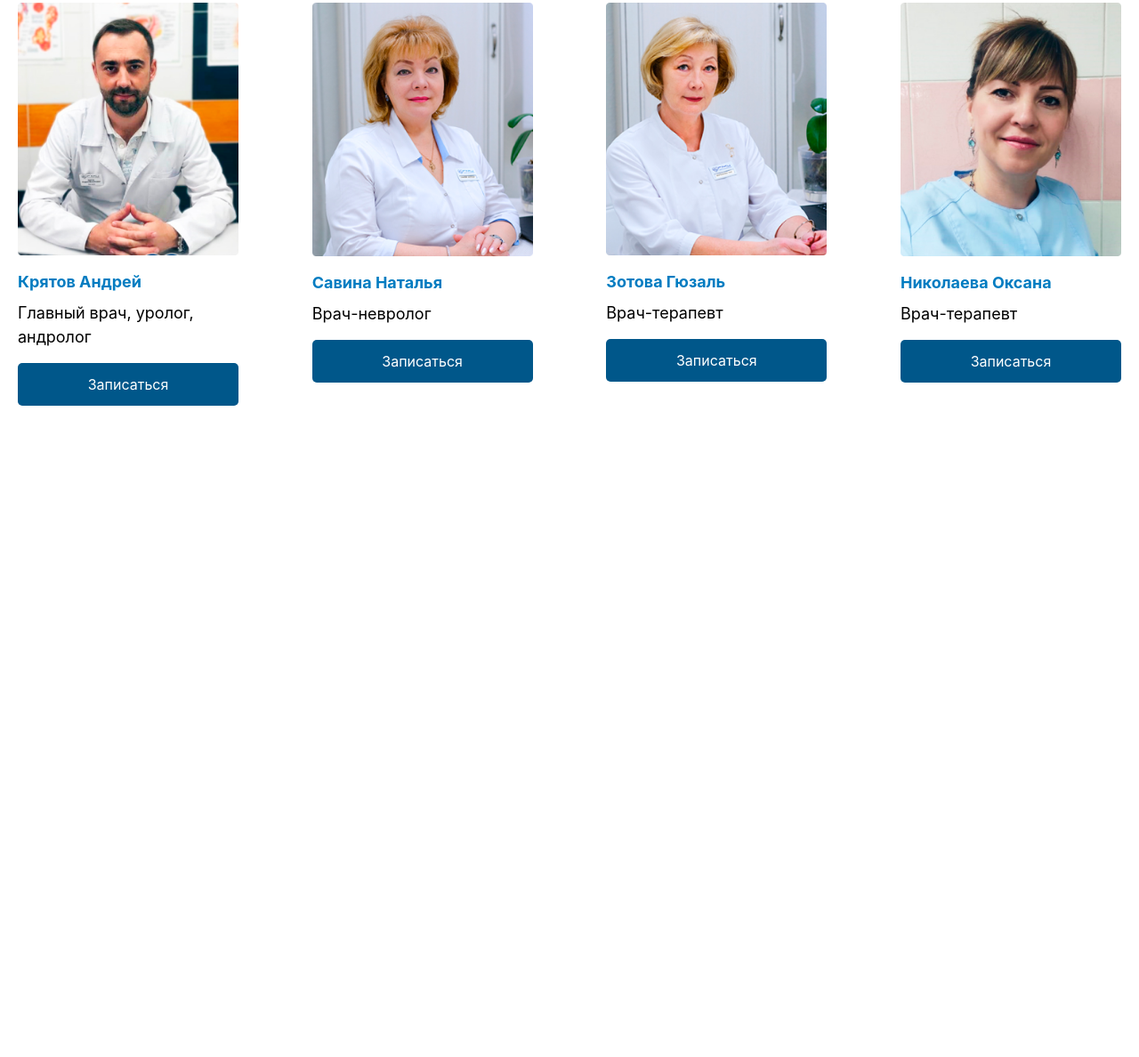
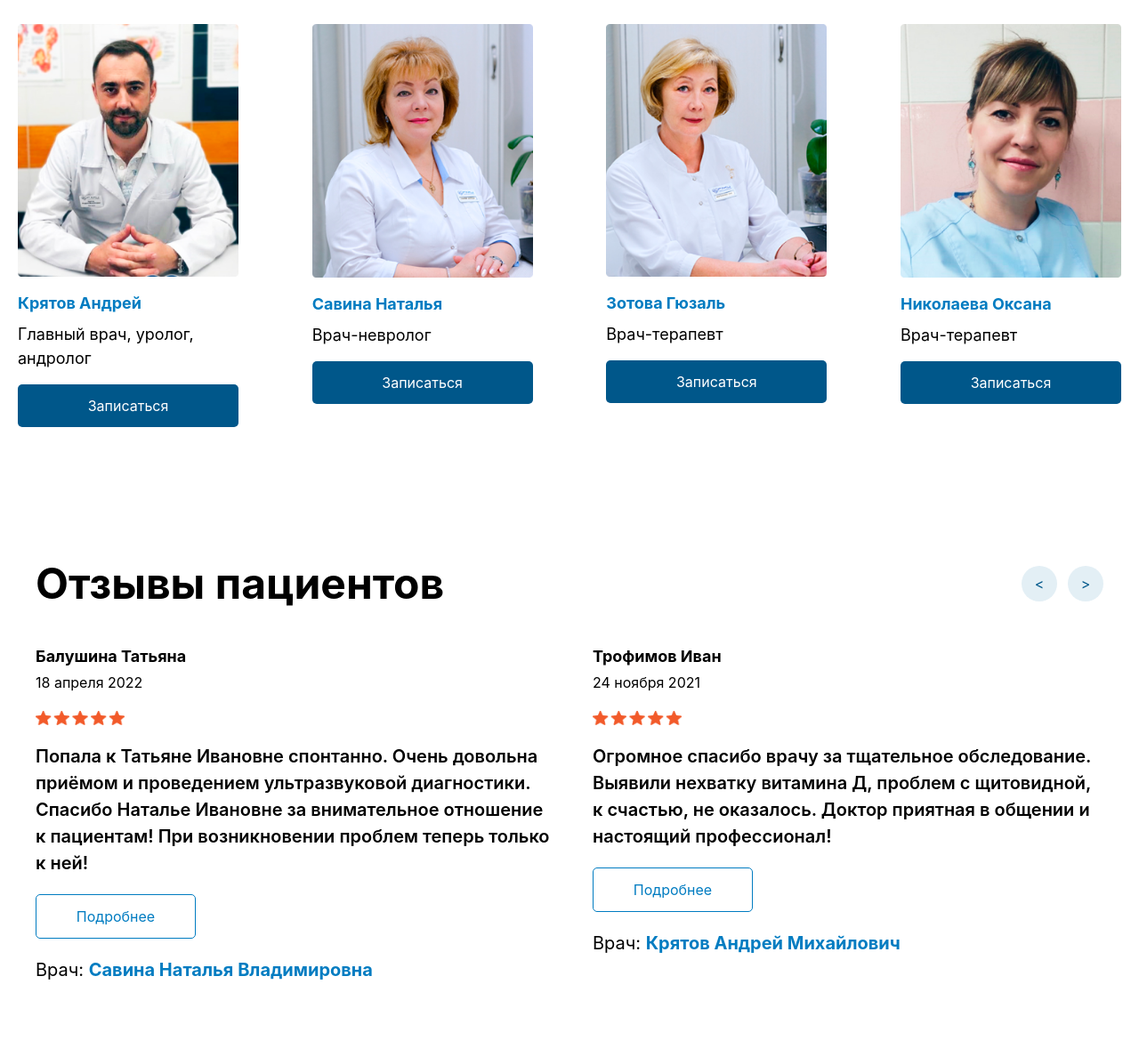
Before and after one commit to Abdulbotin/Exam, a website: page src/Magamed/index.html in a window 1280 px wide. Shown: the part 2343-3531 px from the top of the page at 89% size. Before the commit the page ends 2859 px from the top, so only its background shows below. Drawn offline with nearby package versions, Linux system fonts and the light colour scheme; files that its build step writes are made by us from their sources.

Commit message:
fourth section

```diff
--- a/src/Magamed/index.html
+++ b/src/Magamed/index.html
@@ -241,7 +241,7 @@
         <!-- Section three -->
         <section class="max-w-360 mx-auto p-5 my-10">
             <div class="flex justify-between lg:items-center mb-8 lg:flex-row flex-col gap-5">
-                <h2 class="text-[32px] font-bold"> Врачи </h2>
+                <h2 class="text-[48px] font-bold"> Врачи </h2>
 
                 <div class="flex gap-3">
                     <button class="bg-[#E3EFF5] text-[#00578A] rounded-full w-10 h-10
@@ -313,6 +313,83 @@
 
             </div>
         </section>
+
+        <!-- Fourth section -->
+        <section class="max-w-360 mx-auto p-5 my-10">
+            <section class="max-w-360 mx-auto p-5 my-10">
+            <div class="flex justify-between lg:items-center mb-8 lg:flex-row flex-col gap-5">
+                <h2 class="text-[48px] font-bold"> Отзывы пациентов </h2>
+
+                <div class="flex gap-3">
+                    <button class="bg-[#E3EFF5] text-[#00578A] rounded-full w-10 h-10
+                    hover:bg-[#00578A] hover:text-white hover:cursor-pointer"> < </button>
+
+                    <button class="bg-[#E3EFF5] text-[#00578A] rounded-full w-10 h-10
+                    hover:bg-[#00578A] hover:text-white hover:cursor-pointer"> > </button>
+                </div>
+            </div>
+
+            <div class="flex justify-between gap-10">
+
+                <!-- First testimonial -->
+                <div class="flex flex-col gap-5 lg:w-[49%] w-full">
+
+                    <div class="flex flex-col gap-1">
+                        <p class="font-bold text-[18px]"> Балушина Татьяна </p>
+                        <p class="text-[16px]"> 18 апреля 2022 </p>
+                    </div>
+
+                    <img src="./img/Stars.png" alt="" width="100px">
+
+                    <p class="text-[20px] font-semibold">
+                        Попала к Татьяне Ивановне спонтанно. Очень довольна приёмом
+                        и проведением ультразвуковой диагностики. Спасибо Наталье
+                        Ивановне за внимательное отношение к пациентам! При
+                        возникновении проблем теперь только к ней!
+                    </p>
+
+                    <button class="border border-[#017CC1] text-[#017CC1] rounded-[5px] px-6 py-3 w-45
+                    hover:bg-[#017CC1] hover:text-white hover:cursor-pointer">
+                        Подробнее
+                    </button>
+
+                    <p class="text-[20px]"> Врач:
+                        <span class="text-[#017CC1] font-bold hover:underline hover:cursor-pointer">
+                            Савина Наталья Владимировна
+                        </span>
+                    </p>
+                </div>
+
+                <!-- Second testimonial -->
+                <div class="lg:flex flex-col gap-5 lg:w-[48%] w-full hidden">
+
+                    <div class="flex flex-col gap-1">
+                        <p class="font-bold text-[18px]"> Трофимов Иван </p>
+                        <p class="text-[16px]"> 24 ноября 2021 </p>
+                    </div>
+
+                    <img src="./img/Stars.png" alt="" width="100px">
+
+                    <p class="text-[20px] font-semibold">
+                        Огромное спасибо врачу за тщательное обследование. Выявили
+                        нехватку витамина Д, проблем с щитовидной, к счастью, не
+                        оказалось. Доктор приятная в общении и настоящий профессионал!
+                    </p>
+
+                    <button class="border border-[#017CC1] text-[#017CC1] rounded-[5px] px-6 py-3 w-45
+                    hover:bg-[#017CC1] hover:text-white hover:cursor-pointer">
+                        Подробнее
+                    </button>
+
+                    <p class="text-[20px]"> Врач:
+                        <span class="text-[#017CC1] font-bold hover:underline hover:cursor-pointer">
+                            Крятов Андрей Михайлович
+                        </span>
+                    </p>
+                </div>
+
+            </div>
+        </section>
     </main>
 </body>
 </html>
```
